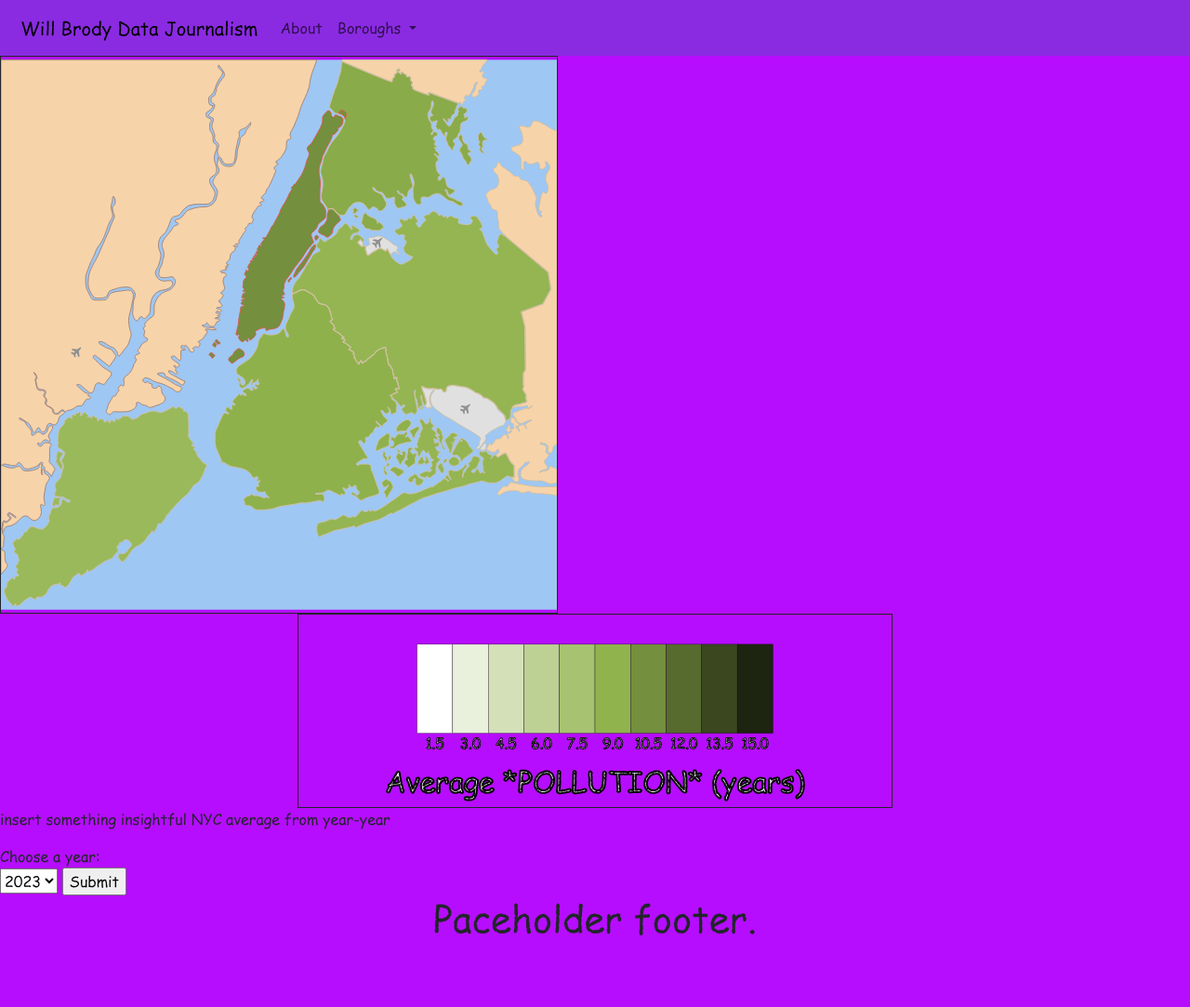
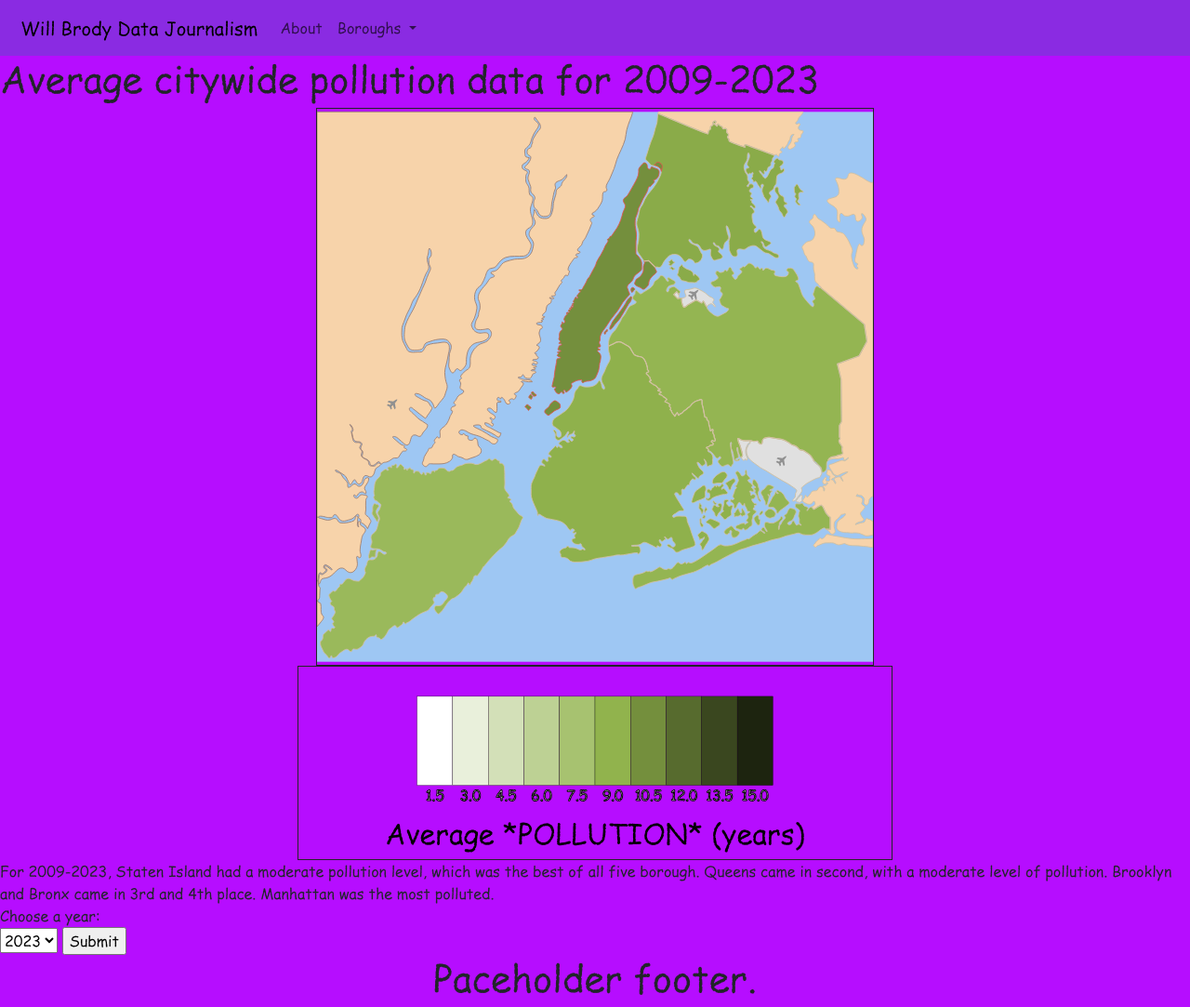
Before and after one commit to WilliamBrody/WilliamBrodyDataJournalism, a Flask app: page / in a window 1280 px wide. Shown: the whole page at 93% size. Before the commit the page ends 1006 px from the top, so only its background shows below. Run offline with Flask 3, Linux system fonts and the light colour scheme.

Commit message:
i love energy drinks
DONE:
- data processing + text generation for the qualitative description for macropage
- data processing for qualitative description for micropage
- made some titles better
- minor fixes/clean up.

TODO:
- data is parsed for micropage text generation, but still need to actually generate text
- need to actually flesh out about page
- make a proper footer
- clean up small things
- VIDEO!!!

```diff
--- a/server.py
+++ b/server.py
@@ -33,6 +33,34 @@ QUESTIONS FOR MR. GOHDE:
     - do i put data source and my contact info?
 - how should i clean up my graph (all the plots are too close together)
 """
+
+"""
+TODO:
+- data is parsed for micropage text generation, but still need to actually generate text
+- need to actually flesh out about page
+- make a proper footer
+- clean up small things
+- VIDEO!!!
+
+"""
+
+boroughs = {
+    'Mh' : 'Manhattan',
+    'Bx' : 'Bronx',
+    'Qs' : 'Queens',
+    'Br' : 'Brooklyn',
+    'Si' : 'Staten Island',
+    'Ny' : 'New York City'
+}
+
+def giveSeverity(n: float):
+    if n < 33.33:
+        return 'mild'
+    if n > 33.33 and n < 66.66:
+        return 'moderate'
+    if n > 66.66:
+        return 'severe'
+    return 'giveSeverity ERROR DEFAULT 1'
 
 @app.route('/')
 def index():
@@ -75,10 +103,39 @@ def index():
         brightData[2] = brightData[2] / 15
         brightData[3] = brightData[3] / 15
         brightData[4] = brightData[4] / 15
+        requestedYear = '2009-2023'
 
-    print(brightData)
 
-    return render_template('index.html', all_borough=all_boroughs, all_years=all_years, requestedYear=requestedYear, boroughBright=brightData)
+
+
+    # Start the nightmare of how to do the dynamic text
+    '''
+    script:
+    for __(year)__ __(lowest)__ had a __(low, moderate, high)__ polution.  __(second lowest)__ had a
+    __(low, moderate, high)__ higher level of pollution. __(third lowest)__ and __(fourth lowest)__ followed.
+    __(fith lowest)__ was last with a pollution of [[DATA]]
+
+    the most annoying part of this is keeping track of which
+    datapoint goes with which borogh without messing up the order
+    in a way where we can know the order of how polluted a borogh is.
+
+    this goes off of brightness data, not because thats a good idea, but because thats what ive already implemented
+
+    I have absolutely no idea how to do this, but here goes:
+    '''
+    # map data
+
+    borough = ['Mh', 'Br', 'Qs', 'Bx', 'Si']
+    zDat = list(sorted(list(zip(brightData, borough))))
+    print(zDat)
+    # this creates a list of tuples that we will use to do the text generation
+    dynamic_text = "For " + str(requestedYear) + ", " + boroughs[zDat[0][1]] + " had a " + giveSeverity(zDat[0][0]) + " pollution level, which was the best of all five borough. "
+    dynamic_text = dynamic_text + boroughs[zDat[1][1]] + " came in second, with a " + giveSeverity(zDat[1][0]) + " level of pollution. "
+    dynamic_text = dynamic_text + boroughs[zDat[2][1]] + " and " + boroughs[zDat[3][1]] + " came in 3rd and 4th place. "
+    dynamic_text = dynamic_text + boroughs[zDat[4][1]] + " was the most polluted."
+
+
+    return render_template('index.html', all_borough=all_boroughs, all_years=all_years, requestedYear=requestedYear, boroughBright=brightData, dynamic_text=dynamic_text)
 
 
 @app.route('/about')
@@ -97,7 +154,34 @@ def borough():
         polGraphDat[0].append(float(f[requestedborough][str(i)][0]))
         polGraphDat[1].append(float(f[requestedborough][str(i)][1]))
         polGraphDat[2].append(float(f[requestedborough][str(i)][2]))
-        polGraphDat[3].append(float(f['Ny'][str(i)][2]))
+        polGraphDat[3].append(float(f['Ny'][str(i)][0]))
+
+    '''
+    script:
+    for __(year)__ __(lowest)__ had a __(low, moderate, high)__ polution.  __(second lowest)__ had a
+    __(low, moderate, high)__ higher level of pollution. __(third lowest)__ and __(fourth lowest)__ followed.
+    __(fith lowest)__ was last with a pollution of [[DATA]]
+
+    the most annoying part of this is keeping track of which
+    datapoint goes with which borogh without messing up the order
+    in a way where we can know the order of how polluted a borogh is.
+
+    this goes off of brightness data, not because thats a good idea, but because thats what ive already implemented
+
+    I have absolutely no idea how to do this, but here goes:
+    '''
+    # map data
+
+    borough = [requestedborough + " average", requestedborough + " summer average", requestedborough + " winter average", "citywide average"]
+    # values are for how high the pollution are. starter is beginning of graph, end is end
+    starterVals = [polGraphDat[0][0], polGraphDat[1][0], polGraphDat[2][0], polGraphDat[3][0]]
+    endVals = [polGraphDat[0][13], polGraphDat[1][13], polGraphDat[2][13], polGraphDat[3][13]]
+    zDatStart = list(sorted(list(zip(starterVals, borough))))
+    zDatEnd = list(sorted(list(zip(endVals, borough))))
+    print(zDatStart)
+    print(zDatEnd)
+    # this creates a list of tuples that we will use to do the text generation
+    dynamic_text = 'asdf'
     return render_template('micro.html', borough=requestedborough, endpoints=polGraphDat)
 
 
--- a/static/style.css
+++ b/static/style.css
@@ -17,3 +17,6 @@
   display: flex;
   justify-content: center;
 }
+img {
+  transform: rotate(-90deg);
+}
--- a/templates/index.html
+++ b/templates/index.html
@@ -1,17 +1,15 @@
 <!DOCTYPE html>
 <html>
+{% include 'header.html' %}
+<body>
+  {% include 'navbar.html' %}
+  <h1>Average citywide pollution data for {{ requestedYear }}</h1>
+  <div id="maps">
+    <div id="mapsvg" style="display: flex; justify-content: center;">
+      {% include 'NYC_boroughs.svg' %}
+    </div>
 
-<head>
-
-</head>
-
-<body>
-  {% include 'header.html' %}
-  {% include 'navbar.html' %}
-
-  <div id="maps">
-    {% include 'NYC_boroughs.svg' %}
-    <script>
+    <script id="mapScript">
       /*
       var x = 100 - {{ boroughBright[0] }}
       const elementsArrMh = document.getElementsByClassName("Manhattan");
@@ -58,21 +56,19 @@
       x = 100 - {{ boroughBright[4] }}
       document.getElementById("Straten_Island").setAttribute("fill", "hsl(80, 40%, " + x + "%)");
     </script>
+
     <div id="legend" style="display: flex; justify-content: center;">
-
       <svg fill="#ececec" stroke="black" viewbox="0 0 200 65" width="50%" height="10%" xmlns="http://www.w3.org/2000/svg">
         {% for i in range(10) %}
         <rect x="{{40+i+11*i}}" y="10" width="12" height="30" stroke-width="0.1" fill="hsl(80, 40%, {{100-i*10}}%)"/>
         <text x="{{46+i+11*i}}" y="45" text-anchor="middle" stroke-width="0.3"  font-size="0.3rem">{{ ((i+1) - 0) / (10 - 0) * (15 - 0) + 0 }}</text>
         {% endfor %}
-        <text x="100" y="60" text-anchor="middle" stroke-width="0.6"  font-size="0.6rem">Average *POLLUTION* (years)</text>
+        <text x="100" y="60" text-anchor="middle" stroke-width="0.01" style="fill: black;" font-size="0.6rem">Average *POLLUTION* (years)</text>
       </svg>
     </div>
+
   </div>
-  <p>
-    insert something insightful {{ requestedYear }}
-  </p>
-
+  {{dynamic_text}}
   <div>
     <form action="/" method="GET">
       <label for="year">Choose a year:</label><br>
@@ -87,5 +83,4 @@
 
   {% include 'footer.html' %}
 </body>
-
 </html>
```
Also changed, not shown: templates/about.html (+5 -5 lines), 2 other files. Lines whose indentation alone changed are shown as unchanged.
